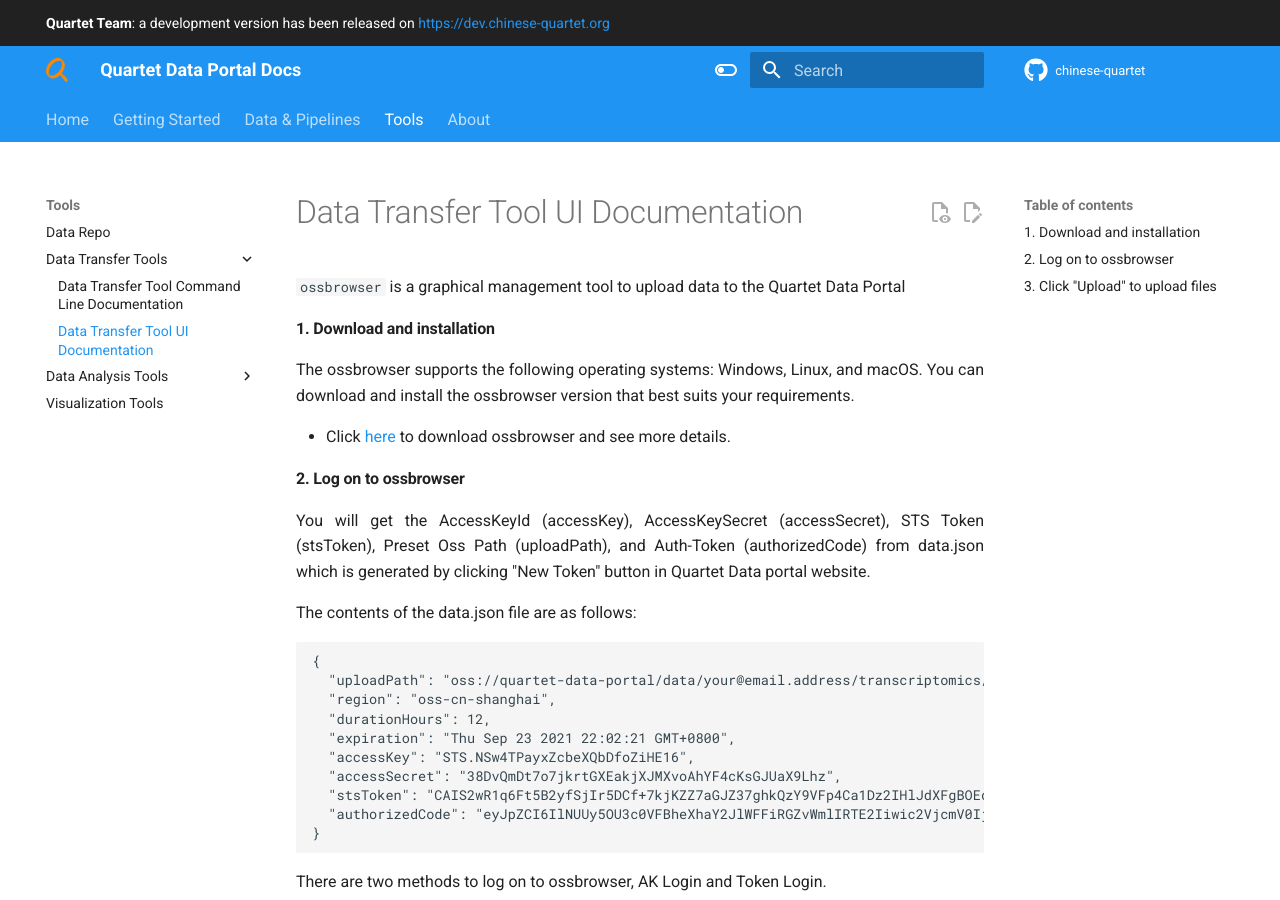
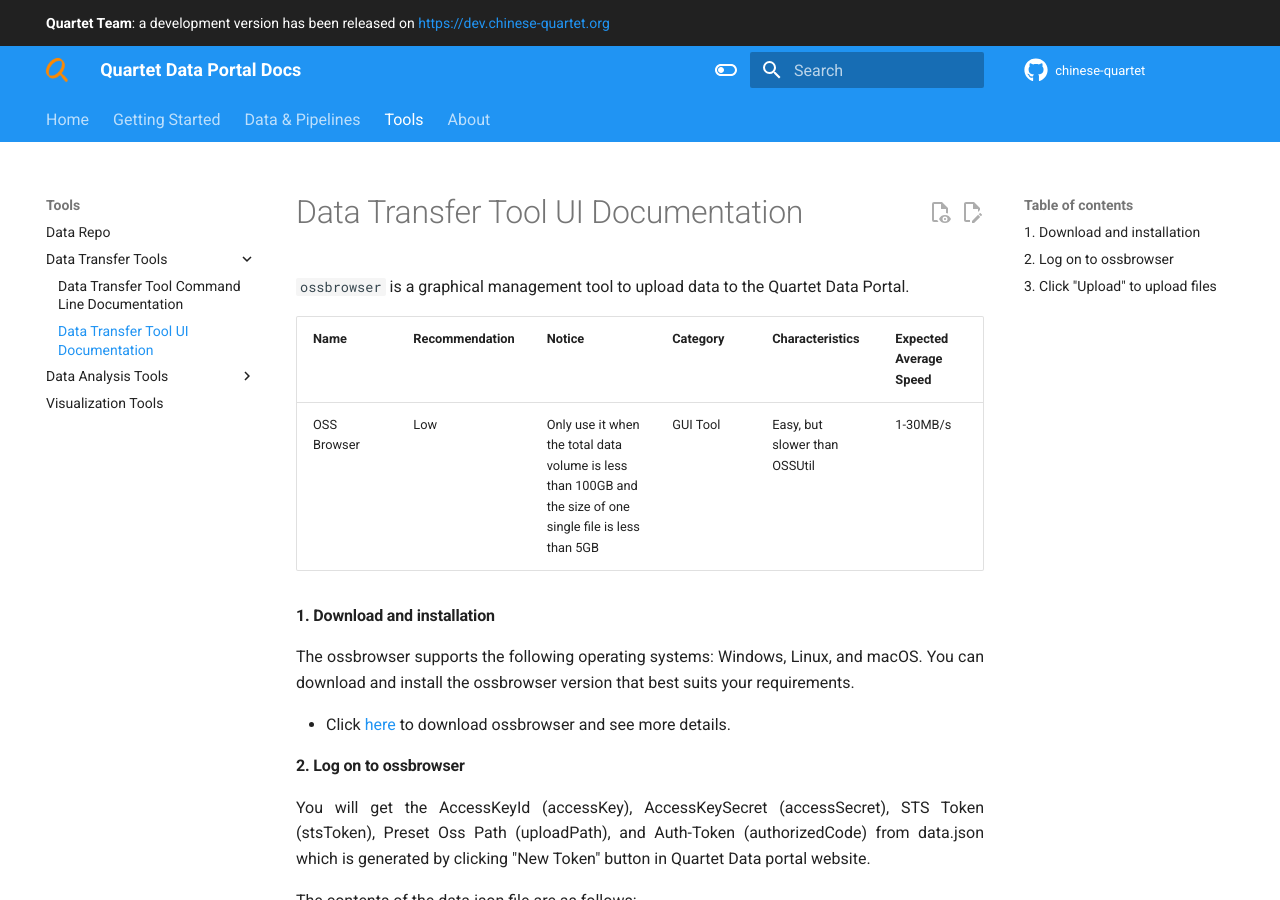
Before and after one commit to chinese-quartet/docs.chinese-quartet.org, an MkDocs documentation site: the page built from docs/tools/ossbrowser.md, in a window 1280 px wide and 900 px high. Built offline with MkDocs 1.6.1 and Material for MkDocs 9.7.7, drawn with Linux system fonts in a browser that asks for light colours.

Commit message:
Improve the docs for transfer tools.

```diff
--- a/docs/tools/ossbrowser.md
+++ b/docs/tools/ossbrowser.md
@@ -1,4 +1,8 @@
-`ossbrowser` is a graphical management tool to upload data to the Quartet Data Portal
+`ossbrowser` is a graphical management tool to upload data to the Quartet Data Portal.
+
+| Name        | Recommendation | Notice                                                                                                     | Category | Characteristics               | Expected Average Speed |
+| ----------- | -------------- | ---------------------------------------------------------------------------------------------------------- | -------- | ----------------------------- | ---------------------- |
+| OSS Browser | Low            | Only use it when the total data volume is less than 100GB and the size of one single file is less than 5GB | GUI Tool | Easy, but slower than OSSUtil | 1-30MB/s               |
 
 #### 1. Download and installation
 The ossbrowser supports the following operating systems: Windows, Linux, and macOS. You can download and install the ossbrowser version that best suits your requirements.
```
Also changed, not shown: docs/tools/ossutil.md (+4 -0 lines), 2 other files.
